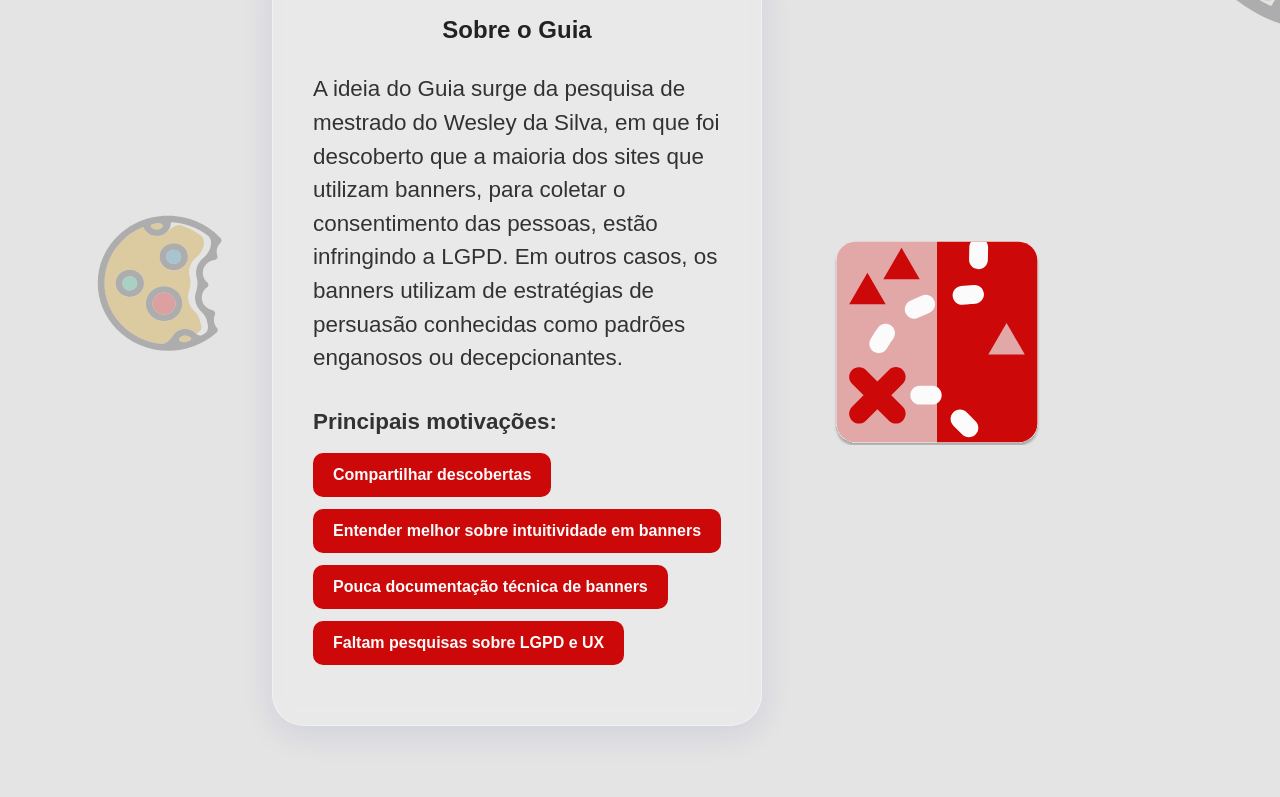
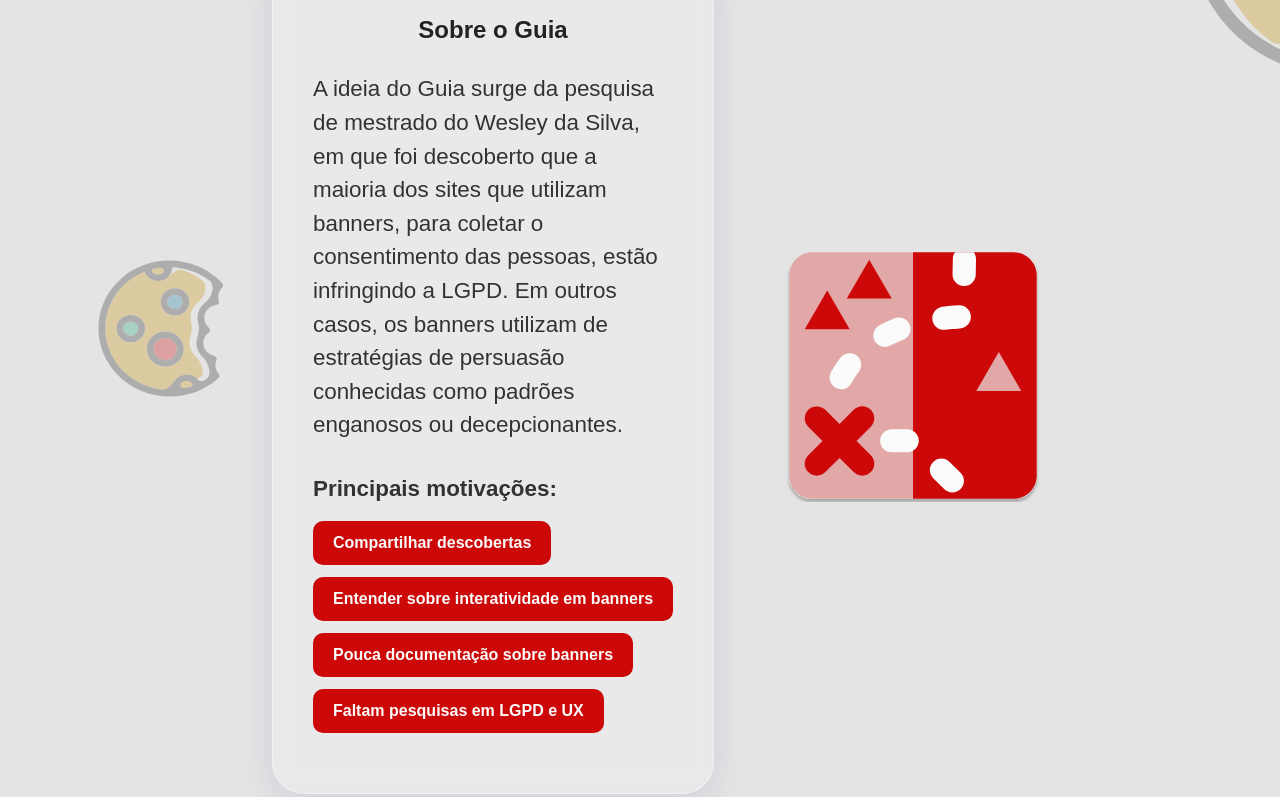
Before and after one commit to amanda-bmelo/guide-for-consent-banners, a React (Create React App) app: page / in a window 1280 px wide. Shown: the part 5875-6672 px from the top of the page. Built offline with nearby package versions, Linux system fonts and the light colour scheme; a web font is replaced by a local one.

Commit message:
style(About,Examples): correct justify elements

```diff
--- a/src/sections/About/About.js
+++ b/src/sections/About/About.js
@@ -23,9 +23,9 @@
             <p>Principais motivações:</p>
             <ul className="guide-subsection">
               <li>Compartilhar descobertas</li>
-              <li>Entender melhor sobre intuitividade em banners</li>
-              <li>Pouca documentação técnica de banners</li>
-              <li>Faltam pesquisas sobre LGPD e UX</li>
+              <li>Entender sobre interatividade em banners</li>
+              <li>Pouca documentação sobre banners</li>
+              <li>Faltam pesquisas em LGPD e UX</li>
             </ul>
           </div>
           <div className="about-image">
--- a/src/sections/Examples/Examples.css
+++ b/src/sections/Examples/Examples.css
@@ -1,6 +1,7 @@
 .examples-group {
   position: relative;
   display: flex;
+  justify-content: space-between;
   flex-wrap: wrap;
   padding: 80px 60px;
 }
```
